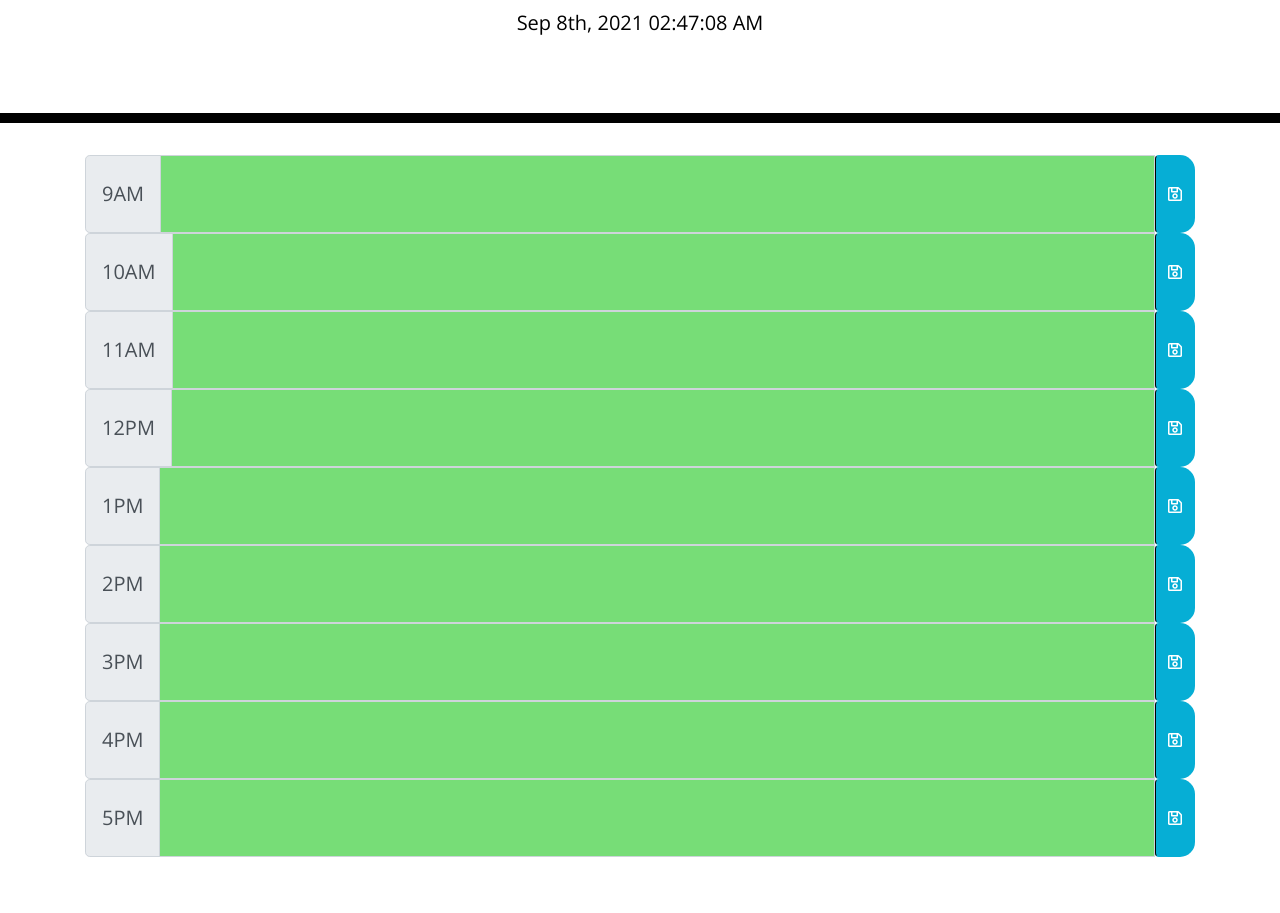
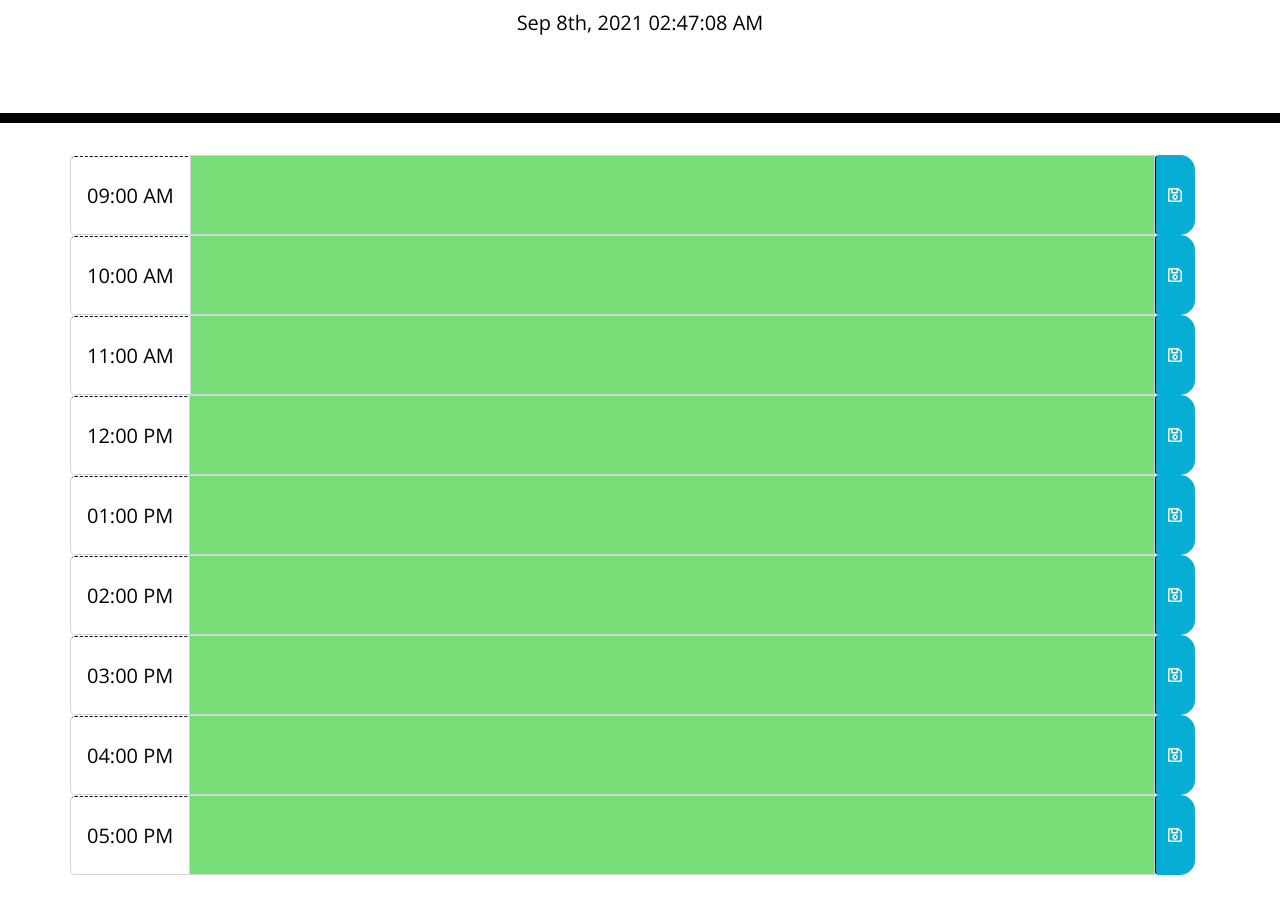
Before and after one commit to josemartin357/Calendar, a plain HTML site: page index.html in a window 1280 px wide. Shown: the part 181-1094 px from the top of the page. Drawn offline with nearby package versions, Linux system fonts and the light colour scheme.

Commit message:
Update index.html
added ids to textarea; add class from styles in css; changed time text format

```diff
--- a/index.html
+++ b/index.html
@@ -33,90 +33,88 @@
       <!-- Timeblocks go here -->
       <!-- 9am hour -->
       <div class="input-group input-group-lg">
-        <div class="input-group-prepend">
-          <span class="input-group-text time-block" id="inputGroup-sizing-lg">9AM</span>
+        <div class="input-group-prepend row">
+          <span class="input-group-text time-block hour" id="inputGroup-sizing-lg">09:00 AM</span>
         </div>
         <textarea id="9" type="text" class="form-control" aria-label="Large" aria-describedby="inputGroup-sizing-sm"></textarea>
-        <button class="btn saveBtn"><i class="far fa-save"></i></button>
+        <button id= saveItems class="btn saveBtn"><i class="far fa-save"></i></button>
 
       </div>
 
       <!-- 10am hour -->
       <div class="input-group input-group-lg">
-        <div class="input-group-prepend">
-          <span class="input-group-text time-block" id="inputGroup-sizing-lg">10AM</span>
+        <div class="input-group-prepend row">
+          <span class="input-group-text time-block hour" id="inputGroup-sizing-lg">10:00 AM</span>
         </div>
         <textarea id="10" type="text" class="form-control" aria-label="Large" aria-describedby="inputGroup-sizing-sm"></textarea>
-        <button class="btn saveBtn"><i class="far fa-save"></i></button>
+        <button id= saveItems class="btn saveBtn"><i class="far fa-save"></i></button>
       </div>
 
       <!--11am hour -->
       <div class="input-group input-group-lg">
-        <div class="input-group-prepend">
-          <span class="input-group-text time-block" id="inputGroup-sizing-lg">11AM</span>
+        <div class="input-group-prepend row">
+          <span class="input-group-text time-block hour" id="inputGroup-sizing-lg">11:00 AM</span>
         </div>
             <textarea id="11" type="text" class="form-control" aria-label="Large" aria-describedby="inputGroup-sizing-sm"></textarea>
-        <button class="btn saveBtn"><i class="far fa-save"></i></button>
+        <button id= saveItems class="btn saveBtn"><i class="far fa-save"></i></button>
       </div>
 
       <!-- 12pm hour -->
       <div class="input-group input-group-lg">
-        <div class="input-group-prepend">
-          <span class="input-group-text time-block" id="inputGroup-sizing-lg">12PM</span>
+        <div class="input-group-prepend row">
+          <span class="input-group-text time-block hour" id="inputGroup-sizing-lg">12:00 PM</span>
         </div>
             <textarea id="12" type="text" class="form-control" aria-label="Large" aria-describedby="inputGroup-sizing-sm"></textarea>
-        <button class="btn saveBtn"><i class="far fa-save"></i></button>
+        <button id= saveItems class="btn saveBtn"><i class="far fa-save"></i></button>
       </div>
 
       <!-- 1pm hour -->
       <div class="input-group input-group-lg">
-        <div class="input-group-prepend">
-          <span class="input-group-text time-block" id="inputGroup-sizing-lg">1PM</span>
+        <div class="input-group-prepend row">
+          <span class="input-group-text time-block hour" id="inputGroup-sizing-lg">01:00 PM</span>
         </div>
         <textarea id="13" type="text" class="form-control" aria-label="Large" aria-describedby="inputGroup-sizing-sm"></textarea>
-        <button class="btn saveBtn"><i class="far fa-save"></i></button>
+        <button id= saveItems class="btn saveBtn"><i class="far fa-save"></i></button>
       </div>
 
       <!-- 2pm hour -->
       <div class="input-group input-group-lg">
-        <div class="input-group-prepend">
-          <span class="input-group-text time-block" id="inputGroup-sizing-lg">2PM</span>
+        <div class="input-group-prepend row">
+          <span class="input-group-text time-block hour" id="inputGroup-sizing-lg">02:00 PM</span>
         </div>
         <textarea id="14" type="text" class="form-control" aria-label="Large" aria-describedby="inputGroup-sizing-sm"></textarea>
-        <button class="btn saveBtn"><i class="far fa-save"></i></button>
+        <button id= saveItems class="btn saveBtn"><i class="far fa-save"></i></button>
       </div>
 
 
       <!-- 3pm hour -->
       <div class="input-group input-group-lg">
-        <div class="input-group-prepend">
-          <span class="input-group-text time-block" id="inputGroup-sizing-lg">3PM</span>
+        <div class="input-group-prepend row">
+          <span class="input-group-text time-block hour" id="inputGroup-sizing-lg">03:00 PM</span>
         </div>
         <textarea id="15" type="text" class="form-control" aria-label="Large" aria-describedby="inputGroup-sizing-sm"></textarea>
-        <button class="btn saveBtn"><i class="far fa-save"></i></button>
+        <button id= saveItems class="btn saveBtn"><i class="far fa-save"></i></button>
       </div>
 
 
       <!-- 4pm hour -->
       <div class="input-group input-group-lg">
-        <div class="input-group-prepend">
-          <span class="input-group-text time-block" id="inputGroup-sizing-lg">4PM</span>
+        <div class="input-group-prepend row">
+          <span class="input-group-text time-block hour" id="inputGroup-sizing-lg">04:00 PM</span>
         </div>
         <textarea id="16" type="text" class="form-control" aria-label="Large" aria-describedby="inputGroup-sizing-sm"></textarea>
-        <button class="btn saveBtn"><i class="far fa-save"></i></button>
+        <button id= saveItems class="btn saveBtn"><i class="far fa-save"></i></button>
       </div>
 
 
-      <!-- 5p, hour -->
+      <!-- 5pm hour -->
       <div class="input-group input-group-lg">
-        <div class="input-group-prepend">
-          <span class="input-group-text time-block" id="inputGroup-sizing-lg">5PM</span>
+        <div class="input-group-prepend row">
+          <span class="input-group-text time-block hour" id="inputGroup-sizing-lg">05:00 PM</span>
         </div>
         <textarea id="17" type="text" class="form-control" aria-label="Large" aria-describedby="inputGroup-sizing-sm"></textarea>
-        <button class="btn saveBtn"><i class="far fa-save"></i></button>
+        <button id= saveItems class="btn saveBtn"><i class="far fa-save"></i></button>
       </div>
-
-
 
     </div>
 
@@ -125,6 +123,6 @@
     <script src="https://cdnjs.cloudflare.com/ajax/libs/jquery/3.2.1/jquery.min.js"></script>
     <script src="https://cdnjs.cloudflare.com/ajax/libs/moment.js/2.24.0/moment.min.js"></script>
     <!-- js link -->
-    <script src="./Assets/script.js"></script>
+    <script src="/Assets/script.js"></script>
   </body>
 </html>
```
